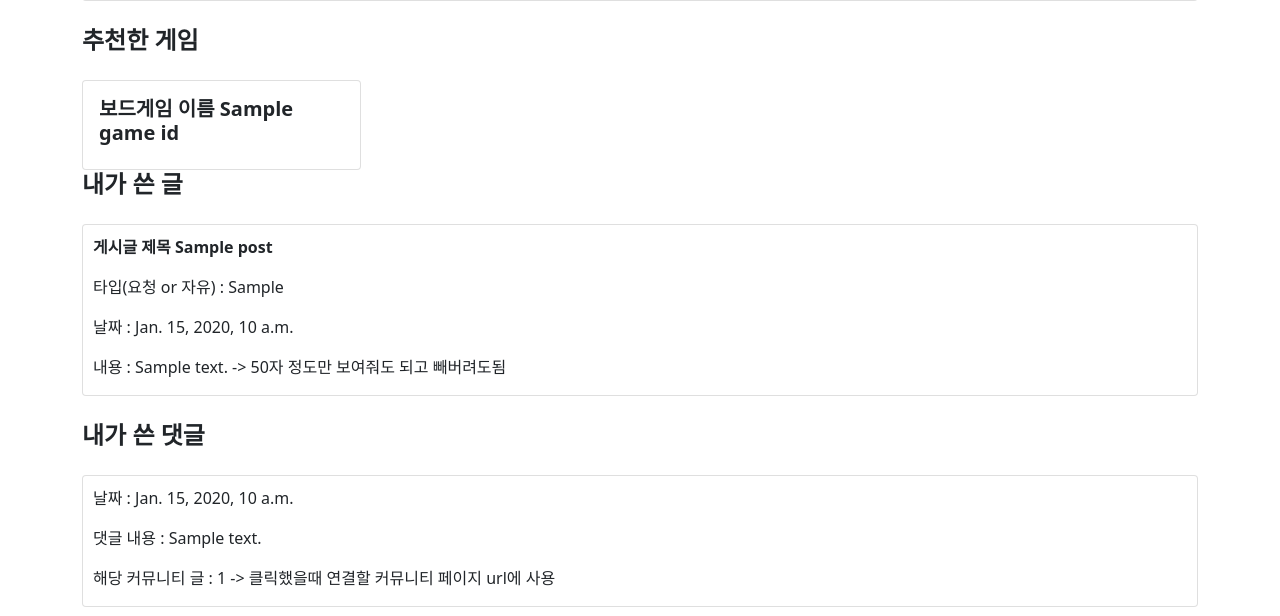
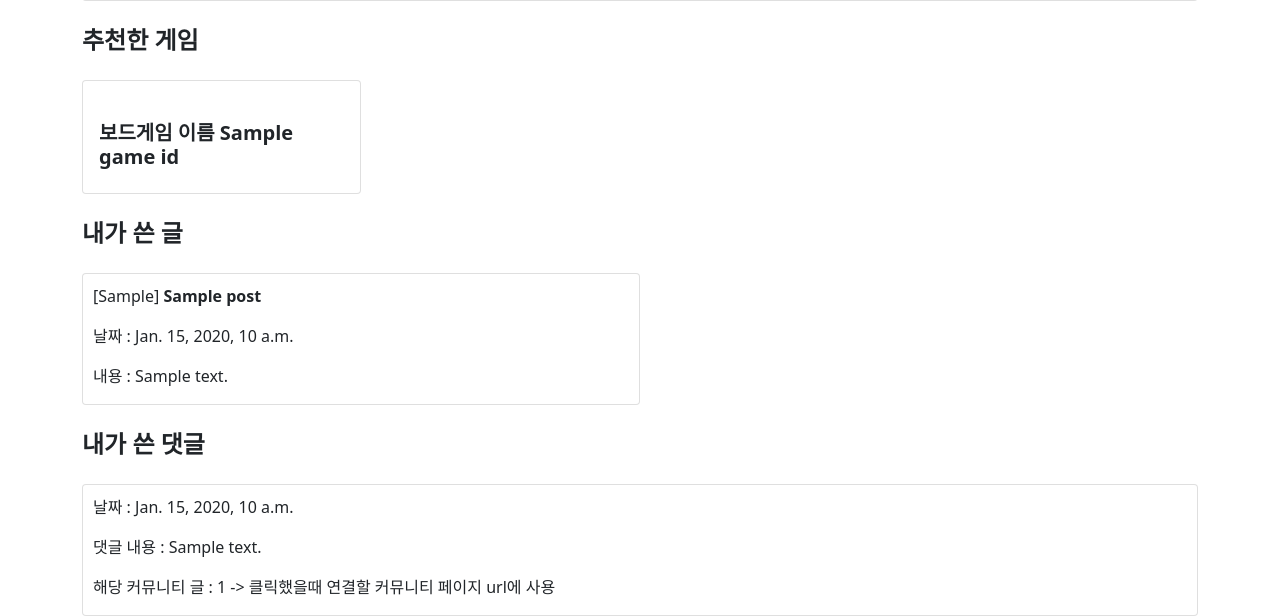
Before and after one commit to J1Yun/board-game-guide, a Django app: template BoardGameGuide/boardgame/templates/mypage.html in a window 1280 px wide. Shown: the part 420-1036 px from the top of the page. Run offline with Django 3.2, Linux system fonts and the light colour scheme; tables that the repository leaves empty hold one stand-in row (values such as "Sample post"); the template is opened without the code that fills it: values that come from a table or form of the project are taken from there, most other values are stand-ins (such as "Sample title", 1, 10 or a date in 2020).

Commit message:
Update mypage.html

```diff
--- a/BoardGameGuide/boardgame/templates/mypage.html
+++ b/BoardGameGuide/boardgame/templates/mypage.html
@@ -1,8 +1,5 @@
-{% extends 'base.html' %}
-{% load static %}
-{% block content %}
-<link rel="stylesheet" type="text/css" href="{% static 'css/mypage.css' %}">
-
+{% extends 'base.html' %} {% load static %} {% block content %}
+<link rel="stylesheet" type="text/css" href="{% static 'css/mypage.css' %}" />
 
 <div id="section" class="member container-md">
   <h4 class="title"><b>회원 정보</b></h4>
@@ -18,9 +15,8 @@
 <div id="section" class="best container-md">
   <h4 class="title"><b>추천한 게임</b></h4>
   {% if userLike %} {% for post in userLike %}
-      <div class="card col-3">
-
-        <img src="" alt="" class="">
+  <div class="card col-3" style="display: inline-block">
+    <img src="" alt="" class="" />
     <div class="card-body">
       <h5 class="card-title"><b>보드게임 이름 {{post.game_id.name}}</b></h5>
     </div>
@@ -30,22 +26,21 @@
   {% endif %}
 </div>
 
-    <div id="section" class="writing container-md">
+<div id="section" class="writing container-md" style="margin-top: 25px">
   <h4 class="title"><b>내가 쓴 글</b></h4>
   {% if userPost %} {% for post in userPost %}
-      <div class="card">
+  <div class="card col-6" style="display: inline-block">
     <div class="card-text">
-      <p><b>게시글 제목 {{post.title}}</b></p>
-      <p>타입(요청 or 자유) : {{post.get_type_display}}</p>
+      <p>[{{post.get_type_display}}] <b>{{post.title}}</b></p>
       <p>날짜 : {{post.date}}</p>
-      <p>내용 : {{post.contents}}   -> 50자 정도만 보여줘도 되고 빼버려도됨</p>
-
+      <p>내용 : {{post.contents}}</p>
     </div>
   </div>
   {% endfor %} {% else %}
   <p>작성한 게시글이 없습니다.</p>
   {% endif %}
 </div>
+
 <div id="section" class="comment container-md">
   <h4 class="title"><b>내가 쓴 댓글</b></h4>
   {% if userComment %} {% for post in userComment %}
@@ -53,7 +48,7 @@
     <div class="card-text">
       <p>날짜 : {{post.date}}</p>
       <p>댓글 내용 : {{post.contents}}</p>
-          <p>해당 커뮤니티 글 : {{post.community_id}}  -> 클릭했을때 연결할 커뮤니티 페이지 url에 사용</p>
+      <p>해당 커뮤니티 글 : {{post.community_id}} -> 클릭했을때 연결할 커뮤니티 페이지 url에 사용</p>
     </div>
   </div>
   {% endfor %} {% else %}
@@ -61,6 +56,4 @@
   {% endif %}
 </div>
 
-
-
 {% endblock %}
```
Lines whose indentation alone changed are shown as unchanged.
